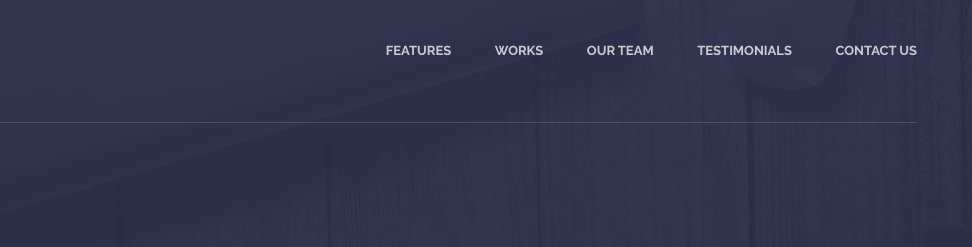
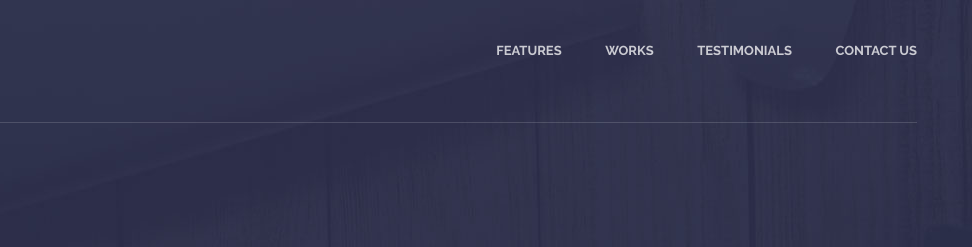
Before and after one commit to pantheatechnology/pantheatechnology.github.io, a plain HTML site: page index.html in a window 1280 px wide. Shown: the top 247 px of the page, 308-1280 px from the left. Drawn offline with nearby package versions, Linux system fonts and the light colour scheme; files whose address does not match are found by name.

Commit message:
Update index.html

```diff
--- a/index.html
+++ b/index.html
@@ -31,7 +31,7 @@
                     <ul class="primary-nav">
                         <li><a href="#features">Features</a></li>
                         <li><a href="#works">Works</a></li>
-                        <li><a href="#teams">Our Team</a></li>
+                       <!-- <li><a href="#teams">Our Team</a></li> -->
                         <li><a href="#testimonials">Testimonials</a></li>
                         <li><a href="#download">Contact Us</a></li>
                     </ul>
```
